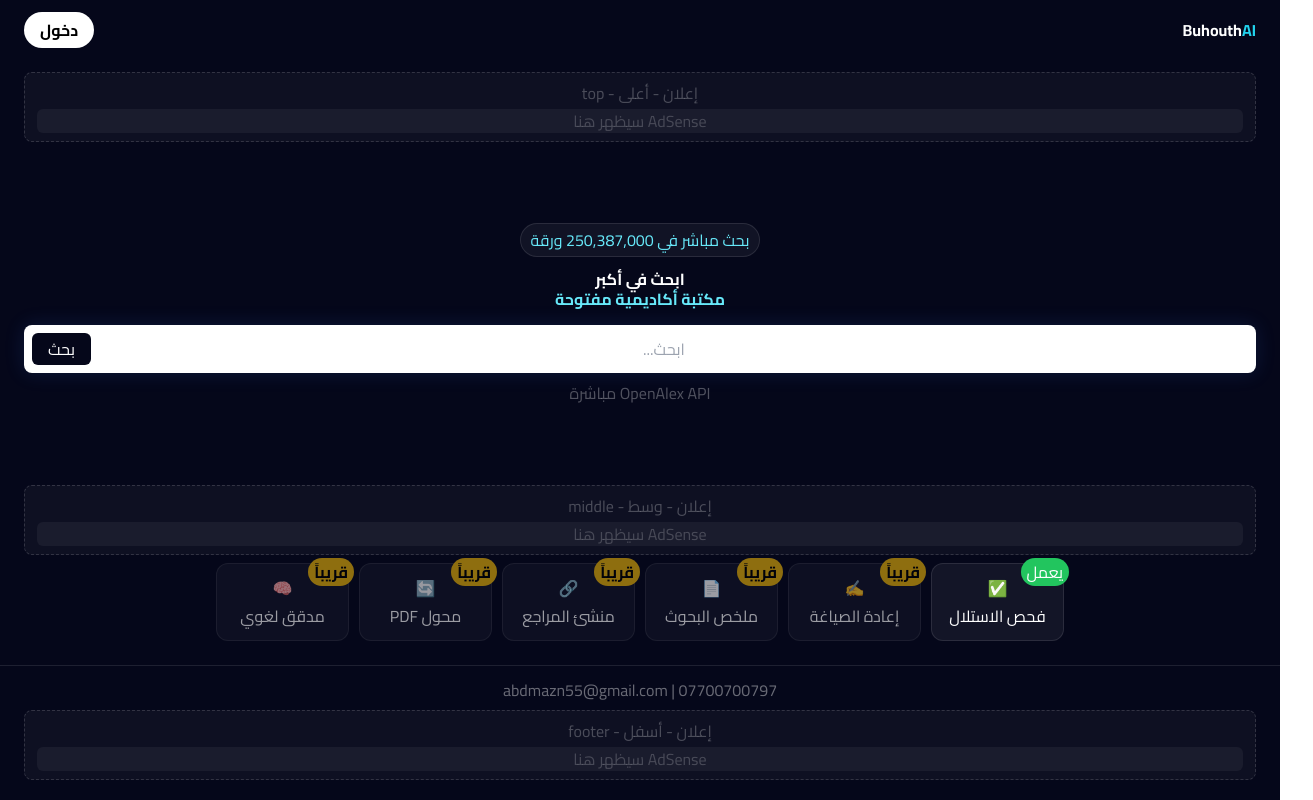
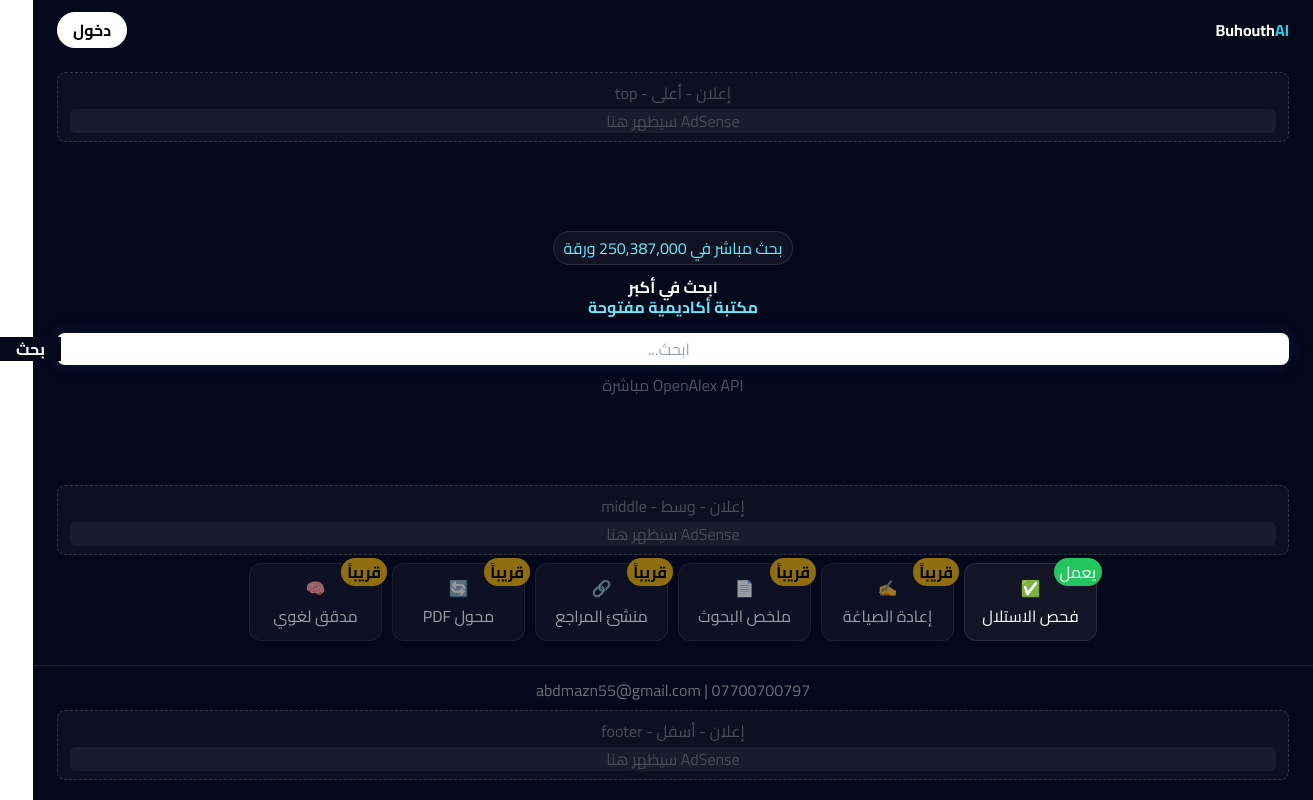
Before and after one commit to mahmoodabdm/buhouthal, a Next.js app: page / in a window 1280 px wide. Shown: the whole page, 1313 px wide, since content can reach past the window. Built offline with nearby package versions, Linux system fonts and the light colour scheme.

Commit message:
Update SearchBar.tsx

```diff
--- a/components/SearchBar.tsx
+++ b/components/SearchBar.tsx
@@ -1,14 +1,28 @@
 "use client"
 import { useState } from "react"
 import { useRouter } from "next/navigation"
+
 export default function SearchBar(){
   const [q,setQ]=useState("")
   const router=useRouter()
   const go=()=>{ if(q.trim()) router.push(`/search?q=${encodeURIComponent(q.trim())}`) }
+
   return(
     <div className="relative w-full">
-      <input value={q} onChange={e=>setQ(e.target.value)} onKeyDown={e=>e.key==='Enter'&&go()} placeholder="ابحث..." className="w-full bg-transparent text-black text- text-center placeholder:text-center placeholder:text-gray-400 outline-none py-2 pr-2 pl-14" dir="rtl" />
-      <button onClick={go} className="absolute left-1 top-1 bottom-1 bg-[#05071a] text-white text- px-4 rounded-md">بحث</button>
+      <input
+        value={q}
+        onChange={e=>setQ(e.target.value)}
+        onKeyDown={e=>e.key==='Enter'&&go()}
+        placeholder="ابحث..."
+        className="w-full bg-transparent text-black text- text-center placeholder:text-center placeholder:text-gray-400 outline-none py- pr-2 pl-"
+        dir="rtl"
+      />
+      <button
+        onClick={go}
+        className="absolute left- top- bottom- bg-[#05071a] text-white text- font-bold px-4 rounded- hover:bg-black transition"
+      >
+        بحث
+      </button>
     </div>
   )
 }
```
